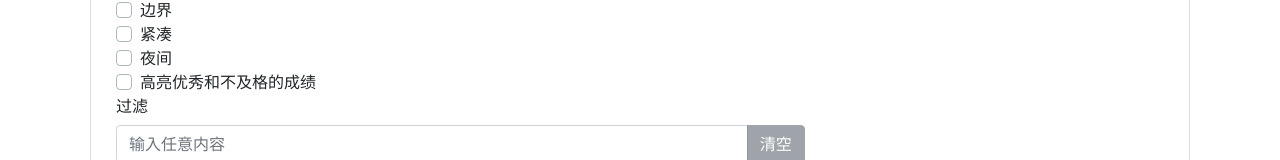
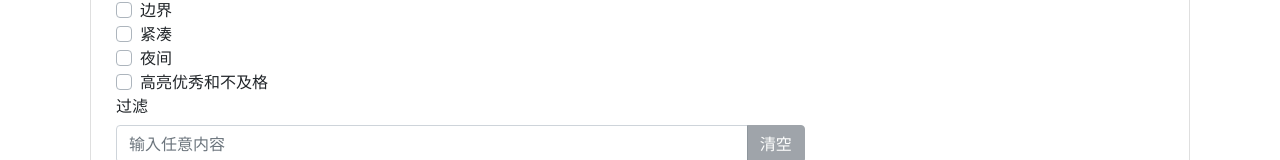
Before and after one commit to HarborZeng/nwugrade, a Vue app: page / in a window 1280 px wide. Shown: the part 547-707 px from the top of the page. Built offline with nearby package versions, Linux system fonts and the light colour scheme.

Commit message:
文案优化

```diff
--- a/src/components/Grade.vue
+++ b/src/components/Grade.vue
@@ -10,10 +10,10 @@
                    target="checkbox-small"
                    triggers="null"
                    placement="top">
-          <strong>您的屏幕尺寸较小，已为您自动勾选紧凑</strong>
+          <strong>屏幕较小，已为您勾选紧凑</strong>
         </b-tooltip>
         <b-form-checkbox v-model="dark">夜间</b-form-checkbox>
-        <b-form-checkbox v-model="highlight">高亮优秀和不及格的成绩</b-form-checkbox>
+        <b-form-checkbox v-model="highlight">高亮优秀和不及格</b-form-checkbox>
         <b-form-group horizontal label="过滤" class="mb-0">
           <b-input-group>
             <b-form-input v-model="filter" placeholder="输入任意内容"/>
```
